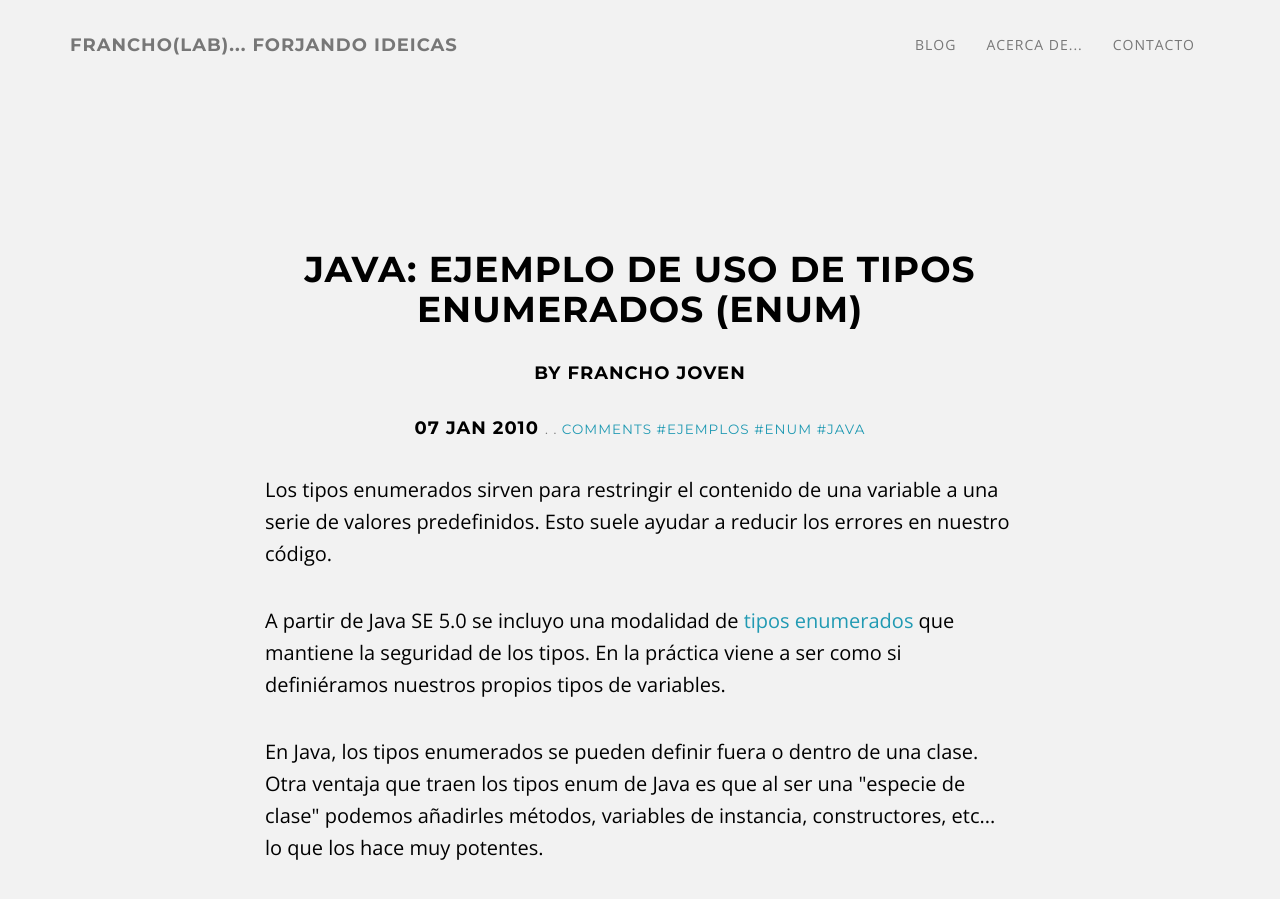
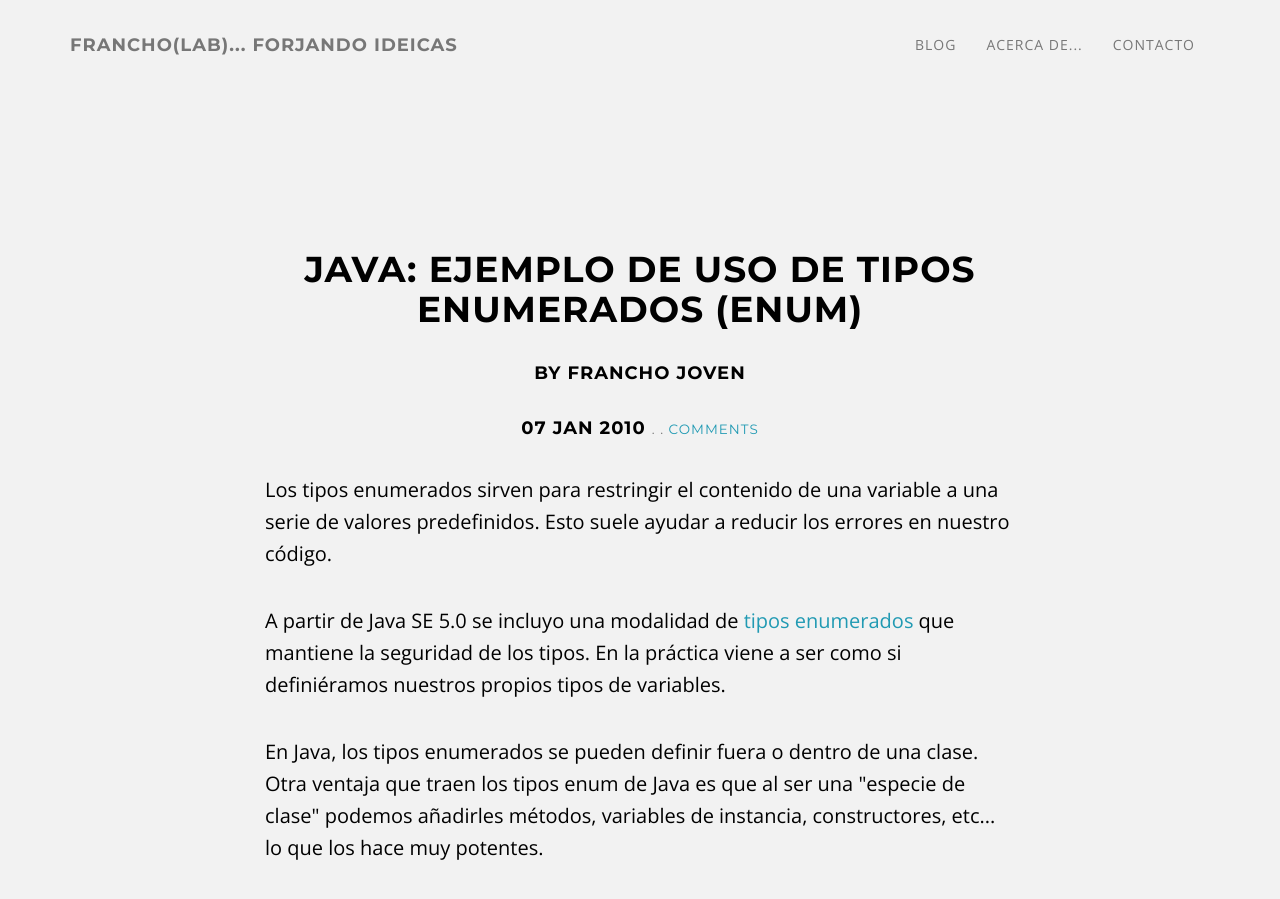
Before and after one commit to francho/francho.github.io, a Jekyll site: the page built from _posts/2010-01-07-java-ejemplo-de-uso-de-tipos-enumerados-enum.html, in a window 1280 px wide and 900 px high. Built offline with Jekyll 4.4.1, drawn with Linux system fonts in a browser that asks for light colours; comment, search, counter and statistics services are not loaded.

Commit message:
Remove old tags

```diff
--- a/_posts/2009-04-13-java-calculadora-sencilla-en-modo-grafico.html
+++ b/_posts/2009-04-13-java-calculadora-sencilla-en-modo-grafico.html
@@ -2,11 +2,6 @@
 layout: post
 title: 'Java: Calculadora sencilla en modo gráfico'
 date: 2009-04-13 00:04:34.000000000 +02:00
-categories:
-- Java
-tags:
-- ejercicios
-- Java
 status: publish
 type: post
 published: true
--- a/_posts/2009-04-22-java-vectores-dinamicos-sincronizados.html
+++ b/_posts/2009-04-22-java-vectores-dinamicos-sincronizados.html
@@ -2,11 +2,6 @@
 layout: post
 title: 'Java: vectores dinámicos sincronizados'
 date: 2009-04-22 09:41:53.000000000 +02:00
-categories:
-- Java
-tags:
-- ejrcicios
-- Java
 status: publish
 type: post
 published: true
--- a/_posts/2010-01-07-java-ejemplo-de-uso-de-tipos-enumerados-enum.html
+++ b/_posts/2010-01-07-java-ejemplo-de-uso-de-tipos-enumerados-enum.html
@@ -2,12 +2,6 @@
 layout: post
 title: 'Java: Ejemplo de uso de tipos enumerados (enum)'
 date: 2010-01-07 20:57:14.000000000 +01:00
-categories:
-- Java
-tags:
-- ejemplos
-- enum
-- Java
 status: publish
 type: post
 published: true
--- a/_posts/2013-06-19-regala-experiencias.html
+++ b/_posts/2013-06-19-regala-experiencias.html
@@ -2,12 +2,6 @@
 layout: post
 title: Regala experiencias
 date: 2013-06-19 08:37:23.000000000 +02:00
-categories:
-- Experiencias
-tags:
-- monflorite
-- regalazo
-- vuelo planeador
 status: publish
 type: post
 published: true
--- a/_posts/2013-07-03-mi-paso-por-el-aos-2013-de-tenerife.html
+++ b/_posts/2013-07-03-mi-paso-por-el-aos-2013-de-tenerife.html
@@ -2,11 +2,7 @@
 layout: post
 title: Mi paso por el AOS 2013 de Tenerife
 date: 2013-07-03 09:00:05.000000000 +02:00
-categories:
-- Experiencias
 tags:
-- "#aos2013"
-- Agile
 - eventos
 status: publish
 type: post
```
